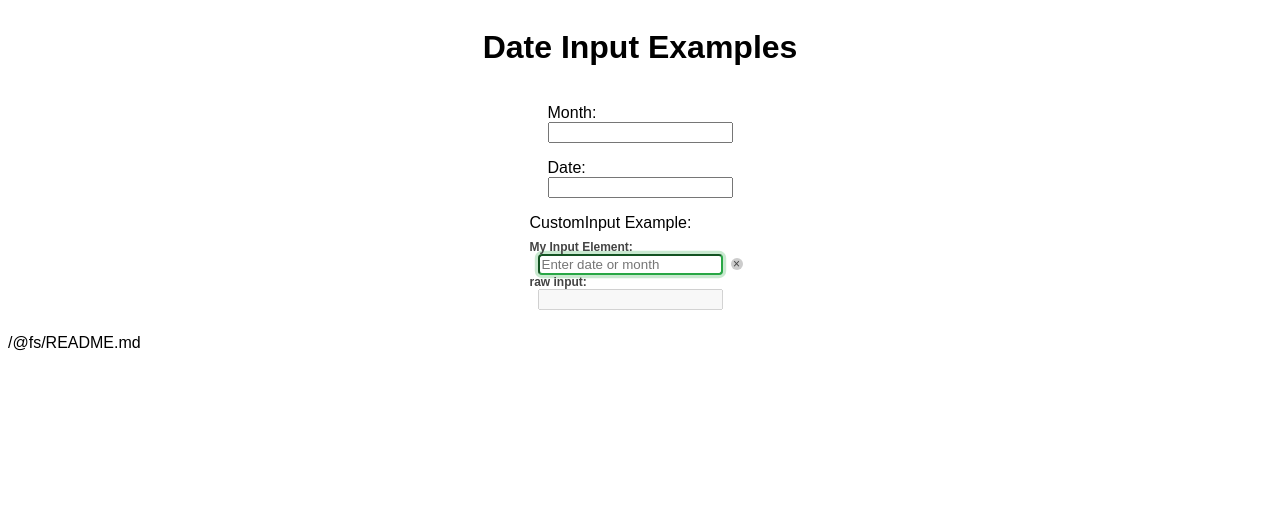
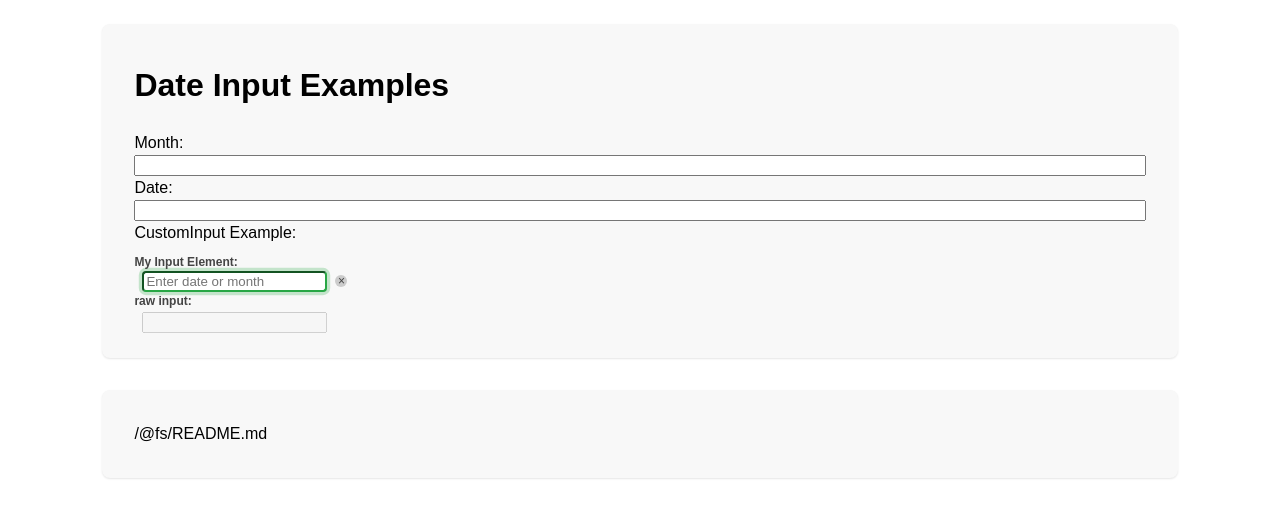
Before and after one commit to nominalrune/KeyboardDateInput, a React (Vite) app: page / in a window 1280 px wide. Shown: the top 518 px of the page. Built offline with nearby package versions, Linux system fonts and the light colour scheme.

Commit message:
Refactor App component layout and enhance CSS styling for better structure and readability

```diff
--- a/demo/App.css
+++ b/demo/App.css
@@ -1,7 +1,16 @@
 :root{
   font-family: "Cascadia Code", "Fira Code", "JetBrains Mono", sans-serif;
+  line-height: 1.5;
 }
-
+.block{
+  display: block;
+  width: min(1024px, 80%);
+  margin: 1rem auto;
+  padding: 1rem 2rem;
+  background-color: #f8f8f8;
+  border-radius: 8px;
+  box-shadow: 0 1px 2px rgba(0, 0, 0, 0.1);
+}
 .app {
   display: flex;
   flex-direction: column;
@@ -13,8 +22,8 @@
 code{
   font-family: "Cascadia Code", "Fira Code", "JetBrains Mono", monospace;
   color: black;
-  background-color: #cfcfcf;
-  padding: 2px;
+  background-color: #ddd;
+  padding: 1px 3px;
   border-radius: 4px;
 }
 
--- a/demo/App.tsx
+++ b/demo/App.tsx
@@ -10,6 +10,8 @@ function App() {
   const Input = withMonthInputFeature(CustomInput);
   return (<>
     <div className="app">
+      <div className="block">
+
       <h1>Date Input Examples</h1>
       <label>
         Month:
@@ -24,6 +26,9 @@ function App() {
         <Input />
       </label>
     </div>
+      </div>
+      <div className="block">
+
     <Markdown
       components={{
         code(props) {
@@ -45,6 +50,7 @@ function App() {
         }
       }}>{markdown}</Markdown>
 
+      </div>
   </>);
 }
 
```
